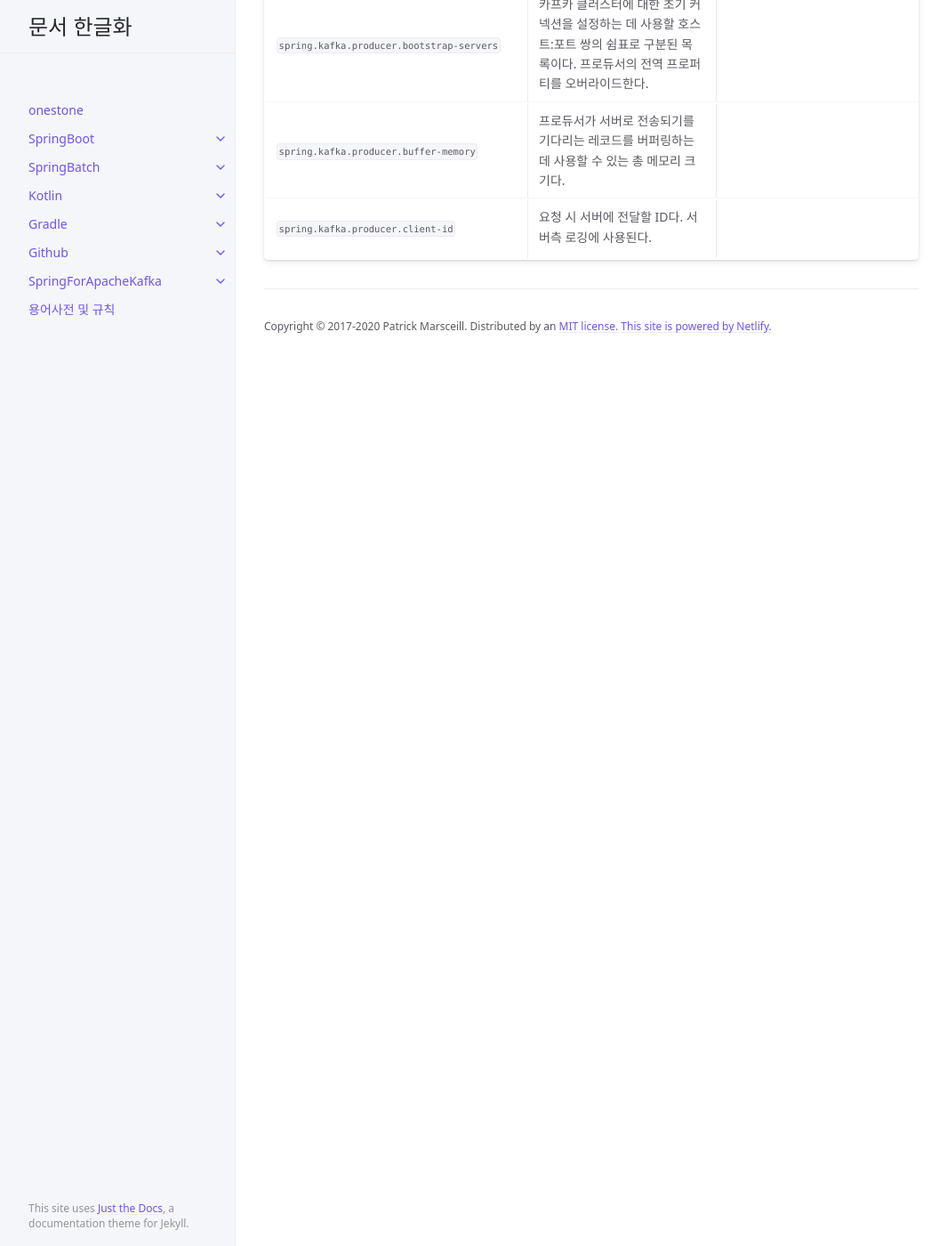
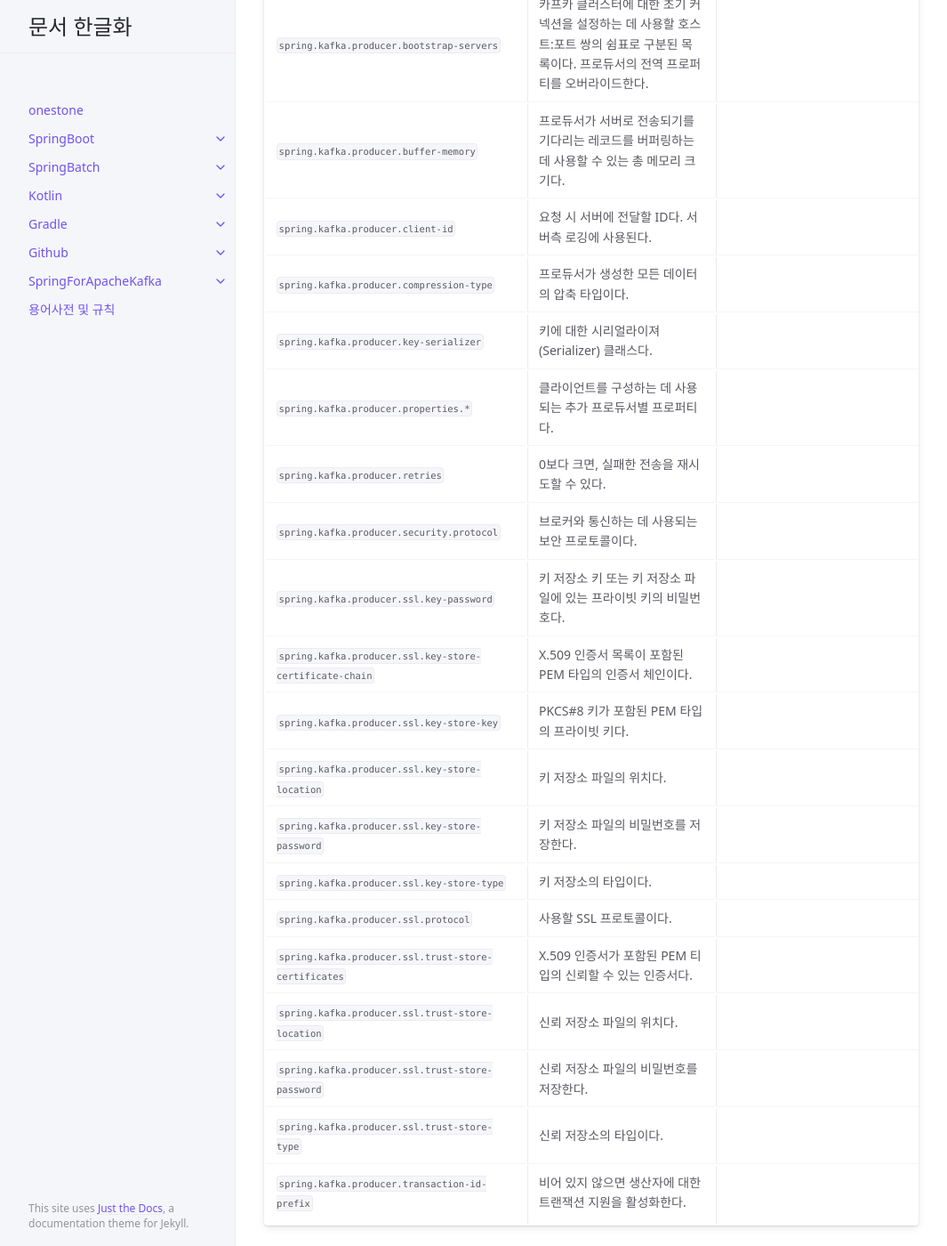
Before and after one commit to onestone9900/onestone9900.github.io, a Jekyll site: the page built from docs/spring_boot/3.1.1/spring_boot/19.appendices.md, in a window 1280 px wide and 1400 px high, scrolled down 47275 px. Shown: the whole window at 89% size, without its empty margins (107-1172 px from the left). Built offline with Jekyll 4.4.1, drawn with Linux system fonts in a browser that asks for light colours.

Commit message:
docs: spring boot - ## .A.8. 인테그레이션 프로퍼티(Integration Properties)

```diff
--- a/docs/spring_boot/3.1.1/spring_boot/19.appendices.md
+++ b/docs/spring_boot/3.1.1/spring_boot/19.appendices.md
@@ -723,3 +723,20 @@ nav_order: 19
 |`spring.kafka.producer.bootstrap-servers`|카프카 클러스터에 대한 초기 커넥션을 설정하는 데 사용할 호스트:포트 쌍의 쉼표로 구분된 목록이다. 프로듀서의 전역 프로퍼티를 오버라이드한다.||
 |`spring.kafka.producer.buffer-memory`|프로듀서가 서버로 전송되기를 기다리는 레코드를 버퍼링하는 데 사용할 수 있는 총 메모리 크기다.||
 |`spring.kafka.producer.client-id`|요청 시 서버에 전달할 ID다. 서버측 로깅에 사용된다.||
+|`spring.kafka.producer.compression-type`|프로듀서가 생성한 모든 데이터의 압축 타입이다.||
+|`spring.kafka.producer.key-serializer`|키에 대한 시리얼라이져(Serializer) 클래스다.||
+|`spring.kafka.producer.properties.*`|클라이언트를 구성하는 데 사용되는 추가 프로듀서별 프로퍼티다.||
+|`spring.kafka.producer.retries`|0보다 크면, 실패한 전송을 재시도할 수 있다.||
+|`spring.kafka.producer.security.protocol`|브로커와 통신하는 데 사용되는 보안 프로토콜이다.||
+|`spring.kafka.producer.ssl.key-password`|키 저장소 키 또는 키 저장소 파일에 있는 프라이빗 키의 비밀번호다.||
+|`spring.kafka.producer.ssl.key-store-certificate-chain`|X.509 인증서 목록이 포함된 PEM 타입의 인증서 체인이다.||
+|`spring.kafka.producer.ssl.key-store-key`|PKCS#8 키가 포함된 PEM 타입의 프라이빗 키다.||
+|`spring.kafka.producer.ssl.key-store-location`|키 저장소 파일의 위치다.||
+|`spring.kafka.producer.ssl.key-store-password`|키 저장소 파일의 비밀번호를 저장한다.||
+|`spring.kafka.producer.ssl.key-store-type`|키 저장소의 타입이다.||
+|`spring.kafka.producer.ssl.protocol`|사용할 SSL 프로토콜이다.||
+|`spring.kafka.producer.ssl.trust-store-certificates`|X.509 인증서가 포함된 PEM 티입의 신뢰할 수 있는 인증서다.||
+|`spring.kafka.producer.ssl.trust-store-location`|신뢰 저장소 파일의 위치다.||
+|`spring.kafka.producer.ssl.trust-store-password`|신뢰 저장소 파일의 비밀번호를 저장한다.||
+|`spring.kafka.producer.ssl.trust-store-type`|신뢰 저장소의 타입이다.||
+|`spring.kafka.producer.transaction-id-prefix`|비어 있지 않으면 생산자에 대한 트랜잭션 지원을 활성화한다.||
```
